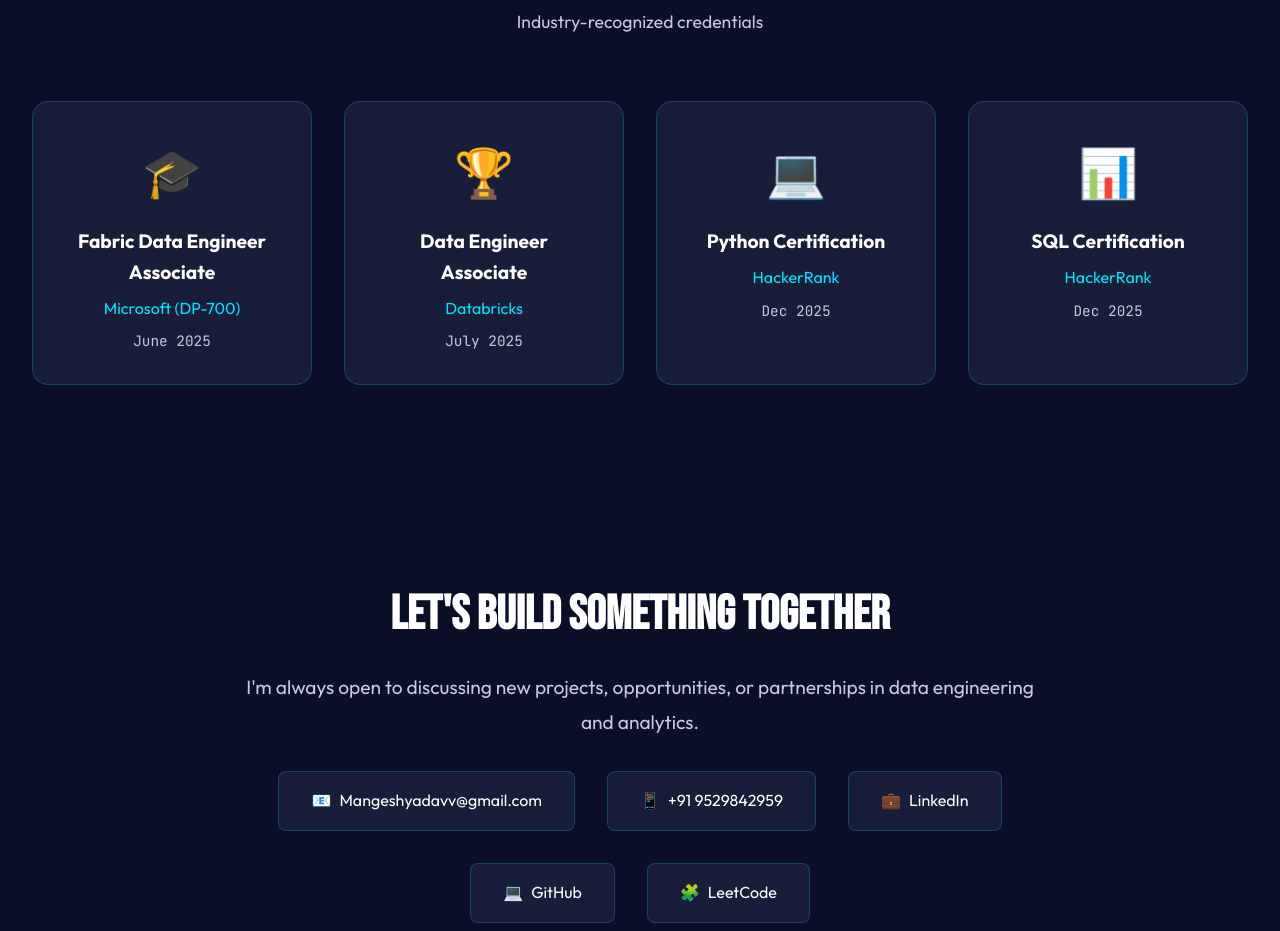
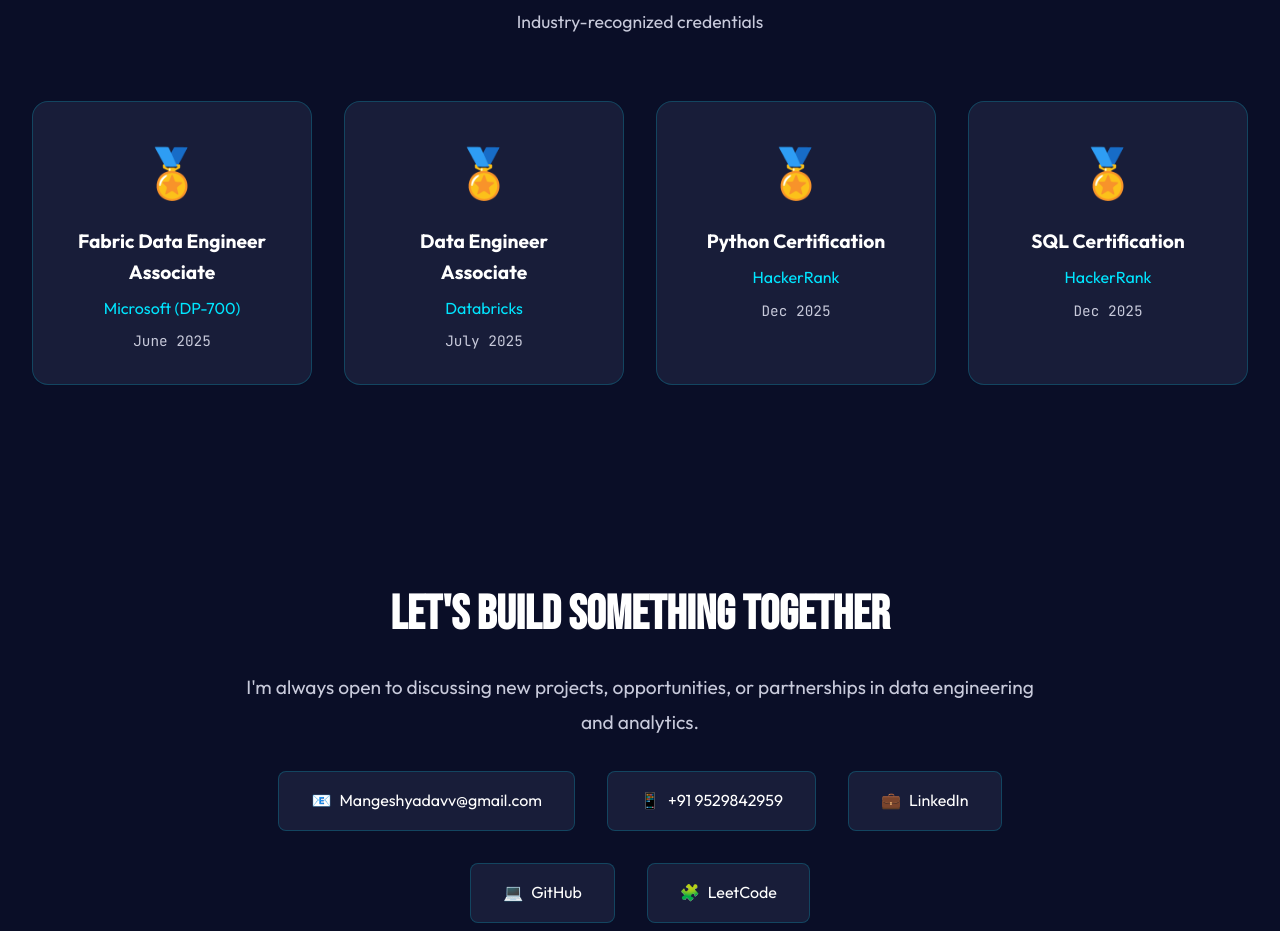
Before and after one commit to Mangesh-Yadav12/Mangesh-Yadav12.github.io, a plain HTML site: page index.html in a window 1280 px wide. Shown: the part 4400-5331 px from the top of the page. Drawn offline with Linux system fonts and the light colour scheme.

Commit message:
Update index.html

```diff
--- a/index.html
+++ b/index.html
@@ -1064,25 +1064,25 @@
             </div>
             <div class="cert-grid">
                 <div class="cert-card reveal">
-                    <div class="cert-icon">🎓</div>
+                    <div class="cert-icon">🏅</div>
                     <div class="cert-name">Fabric Data Engineer Associate</div>
                     <div class="cert-issuer">Microsoft (DP-700)</div>
                     <div class="cert-date">June 2025</div>
                 </div>
                 <div class="cert-card reveal">
-                    <div class="cert-icon">🏆</div>
+                    <div class="cert-icon">🏅</div>
                     <div class="cert-name">Data Engineer Associate</div>
                     <div class="cert-issuer">Databricks</div>
                     <div class="cert-date">July 2025</div>
                 </div>
                 <div class="cert-card reveal">
-                    <div class="cert-icon">💻</div>
+                    <div class="cert-icon">🏅</div>
                     <div class="cert-name">Python Certification</div>
                     <div class="cert-issuer">HackerRank</div>
                     <div class="cert-date">Dec 2025</div>
                 </div>
                 <div class="cert-card reveal">
-                    <div class="cert-icon">📊</div>
+                    <div class="cert-icon">🏅</div>
                     <div class="cert-name">SQL Certification</div>
                     <div class="cert-issuer">HackerRank</div>
                     <div class="cert-date">Dec 2025</div>
```
